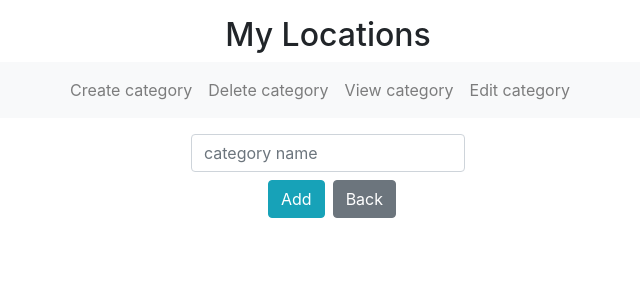
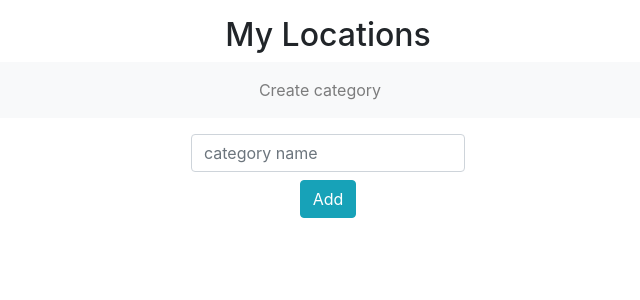
Before and after one commit to shirafeldinger/My-Locations, a React (Create React App) app in the folder my-app/: page /newCategory in a window 1280 px wide. Shown: the top 300 px of the page, without its empty margins (312-952 px from the left). Built offline with nearby package versions, Linux system fonts and the light colour scheme.

Commit message:
hide to show actions in tool bar

```diff
--- a/my-app/src/App.tsx
+++ b/my-app/src/App.tsx
@@ -1,8 +1,7 @@
 import React from 'react';
 import './App.css';
-
 import 'bootstrap/dist/css/bootstrap.min.css';
-import { BrowserRouter as Router, Switch, Route, Link } from 'react-router-dom'
+import { BrowserRouter as Router, Switch, Route, Link, useLocation } from 'react-router-dom'
 import NewCategory from './components/newCategory/newCategory';
 import CategoryList from './components/categoryList/CategoryList';
 import CategoryDetails from './components/categoryDetails/categoryDetails';
@@ -10,7 +9,7 @@ import { useDispatch, useSelector } from 'react-redux';
 import { ActionTypes, MyLocationState } from './types';
 import EditCategory from './components/editCategory/editCategory';
 
-function App() {
+const App = () => {
   const categories = useSelector<MyLocationState>(state => state.categories) as Array<string>;
   const categorySelected = useSelector<MyLocationState>(state => state.categorySelected) as string;
   const dispatch = useDispatch();
@@ -18,7 +17,8 @@ function App() {
   const removeCategory = (categorySelected: string) => {
     let tempCategories = categories.filter(category => category !== categorySelected)
     dispatch({ type: ActionTypes.setCategory, categories: tempCategories })
-  }
+    dispatch({ type: ActionTypes.setCategorySelected, categorySelected: '' })
+  };
 
   return (
     <div className="m-3 App">
@@ -27,9 +27,9 @@ function App() {
         <nav className=" d-flex align-items-center justify-content-center navbar navbar-light bg-light">
           <ul className="navbar-nav flex-row ">
             <Link className="nav-link mr-3" to="/newCategory">Create category</Link>
-            <Link className="nav-link mr-3" onClick={() => { removeCategory(categorySelected) }} to='/'>Delete category</Link>
-            <Link className="nav-link mr-3" to="/categoryDetails">View category</Link>
-            <Link className="nav-link mr-3" to="/editCategory">Edit category</Link>
+            <Link style={categorySelected ? { display: 'flex' } : { display: 'none' }} className="nav-link mr-3" onClick={() => { removeCategory(categorySelected) }} to='/'>Delete category</Link>
+            <Link style={categorySelected ? { display: 'flex' } : { display: 'none' }} className="nav-link mr-3" to="/categoryDetails">View category</Link>
+            <Link style={categorySelected ? { display: 'flex' } : { display: 'none' }} className="nav-link mr-3" to="/editCategory">Edit category</Link>
           </ul>
         </nav>
 
--- a/my-app/src/components/categoryDetails/categoryDetails.tsx
+++ b/my-app/src/components/categoryDetails/categoryDetails.tsx
@@ -1,28 +1,19 @@
 
 import React from "react";
 import { useSelector } from "react-redux"
-import { Link, useParams } from "react-router-dom";
-import { MyLocationState, Location, ParamTypes } from '../../types';
+import { Link } from "react-router-dom";
+import { MyLocationState } from '../../types';
 
 
-function CategoryDetails() {
-    const locations = useSelector<MyLocationState>(state => state.locations) as Array<Location>;
+const CategoryDetails = () => {
+    const categories = useSelector<MyLocationState>(state => state.categories) as Array<string>;
     const categorySelected = useSelector<MyLocationState>(state => state.categorySelected) as string;
-    const CategoryLocations = locations.filter(location => location.category === categorySelected)
+    let findCategory = categories.find(category => category === categorySelected)
 
     return (
         <div className="list-group">
-            {CategoryLocations.map(location => {
-                return (
-                    <div key={location.name}>
-                        <h3>{location.category}</h3>
-                        <li className="list-group-item">Location name: {location.name}</li>
-                        <li className="list-group-item">Location address: {location.address}</li>
-                        <li className="list-group-item">Location coordinates: {location.coordinates}</li>
-                    </div>
-                )
-            })}
-            <Link to="/">Back </Link>
+            <h3>{findCategory}</h3>
+            <Link className='btn btn-secondary' to="/">Back </Link>
         </div>
     );
 }
--- a/my-app/src/components/categoryList/CategoryList.tsx
+++ b/my-app/src/components/categoryList/CategoryList.tsx
@@ -1,10 +1,8 @@
 import './categoryList.css';
 import { useSelector, useDispatch } from "react-redux"
 import { ActionTypes, MyLocationState } from '../../types';
-import React from 'react';
-import { Link } from 'react-router-dom';
 
-function CategoryList() {
+const CategoryList = () => {
     const categories = useSelector<MyLocationState>(state => state.categories) as Array<string>;
     const categorySelected = useSelector<MyLocationState>(state => state.categorySelected) as string;
     const dispatch = useDispatch();
--- a/my-app/src/components/categoryList/categoryList.css
+++ b/my-app/src/components/categoryList/categoryList.css
@@ -11,5 +11,5 @@
 }
 
 .categorySelected {
-  border-color: rgb(151, 149, 149);
+  border-color: rgba(0, 0, 0, 0.5);
 }
--- a/my-app/src/components/editCategory/editCategory.tsx
+++ b/my-app/src/components/editCategory/editCategory.tsx
@@ -4,7 +4,7 @@ import { Link } from "react-router-dom";
 import { ActionTypes, MyLocationState } from '../../types';
 
 
-function EditCategory() {
+const EditCategory = () => {
     const categorySelected = useSelector<MyLocationState>(state => state.categorySelected) as string;
     const categories = useSelector<MyLocationState>(state => state.categories) as Array<string>;
     const dispatch = useDispatch();
@@ -23,8 +23,7 @@ function EditCategory() {
         <div style={{ display: 'flex', flexDirection: 'column', justifyContent: 'center', alignItems: 'center' }}>
             <div className="m-3 form-group">
                 <input className="form-control" value={editiedCategory} type="text" onChange={(e) => { setEditiedCategory(e.target.value) }} />
-                <button className='m-2 btn btn-info' onClick={() => updateCategory()}>Update</button>
-                <Link className='btn btn-secondary' to="/">Back </Link>
+                <Link to="/" className='m-2 btn btn-info' onClick={() => updateCategory()}>Update</Link>
             </div>
 
         </div>
--- a/my-app/src/components/newCategory/newCategory.tsx
+++ b/my-app/src/components/newCategory/newCategory.tsx
@@ -1,41 +1,26 @@
-import React, { useEffect, useState } from "react";
+import React, { useState } from "react";
 import { useSelector, useDispatch } from "react-redux"
 import { Link } from "react-router-dom";
-import { ActionTypes, MyLocationState, Location } from '../../types';
+import { ActionTypes, MyLocationState } from '../../types';
 
-function NewCategory() {
+const NewCategory = () => {
     const categories = useSelector<MyLocationState>(state => state.categories) as Array<string>;
-    const locations = useSelector<MyLocationState>(state => state.locations) as Array<Location>;
     const dispatch = useDispatch();
     const [category, setCategory] = useState('')
-    const [inputAddress, setInputAddress] = useState('')
-    const [inputCoordinates, setInputCoordinates] = useState('')
-    const [inputName, setInputName] = useState('')
 
     const addCategory = () => {
         let newCategories = [...categories]
         newCategories.push(category)
         dispatch({ type: ActionTypes.setCategory, categories: newCategories })
+        dispatch({ type: ActionTypes.setCategorySelected, categorySelected: '' })
     };
 
-    const addCategoryDetails = () => {
-        let newCategoryLocation = [...locations]
-        newCategoryLocation.push({ name: inputName, address: inputAddress, coordinates: inputCoordinates, category })
-        dispatch({ type: ActionTypes.setLocations, locations: newCategoryLocation })
-    };
 
     return (
         <div style={{ display: 'flex', flexDirection: 'column', justifyContent: 'center', alignItems: 'center' }}>
             <div className="m-3 form-group">
                 <input placeholder='category name' className="form-control" type="text" onChange={(e) => { setCategory(e.target.value) }} />
-                {/* <label >Address</label>
-                <input className="form-control" type="text" onChange={(e) => { setInputAddress(e.target.value) }} />
-                <label >Coordinates</label>
-                <input className="form-control" type="text" onChange={(e) => { setInputCoordinates(e.target.value) }} />
-                <label >Location Name</label>
-                <input className="form-control" type="text" onChange={(e) => { setInputName(e.target.value) }} /> */}
-                <button className='m-2 btn btn-info' onClick={() => { addCategory(); addCategoryDetails() }}>Add</button>
-                <Link className='btn btn-secondary' to="/">Back </Link>
+                <Link to="/" className='m-2 btn btn-info' onClick={() => { addCategory() }}>Add</Link>
             </div>
         </div>
     );
```
